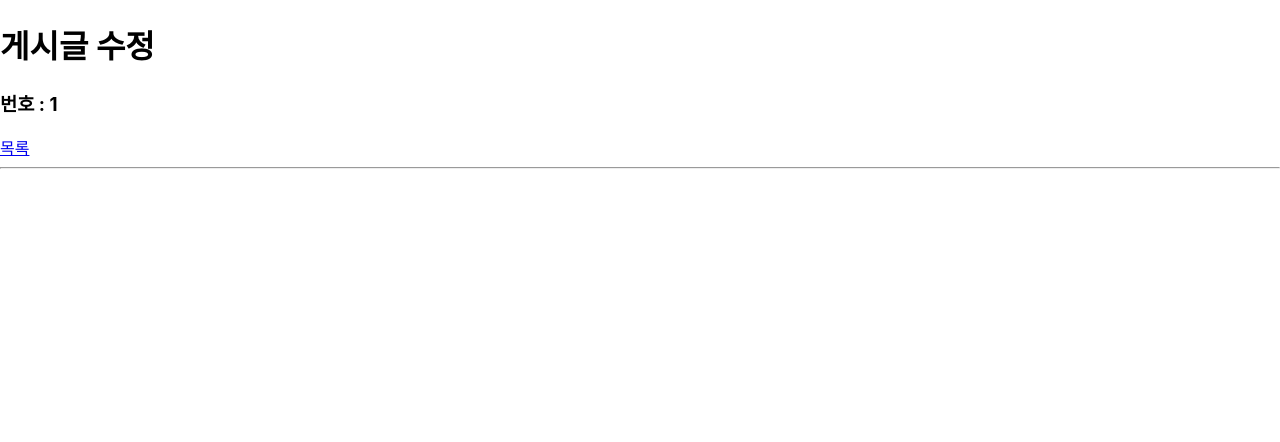
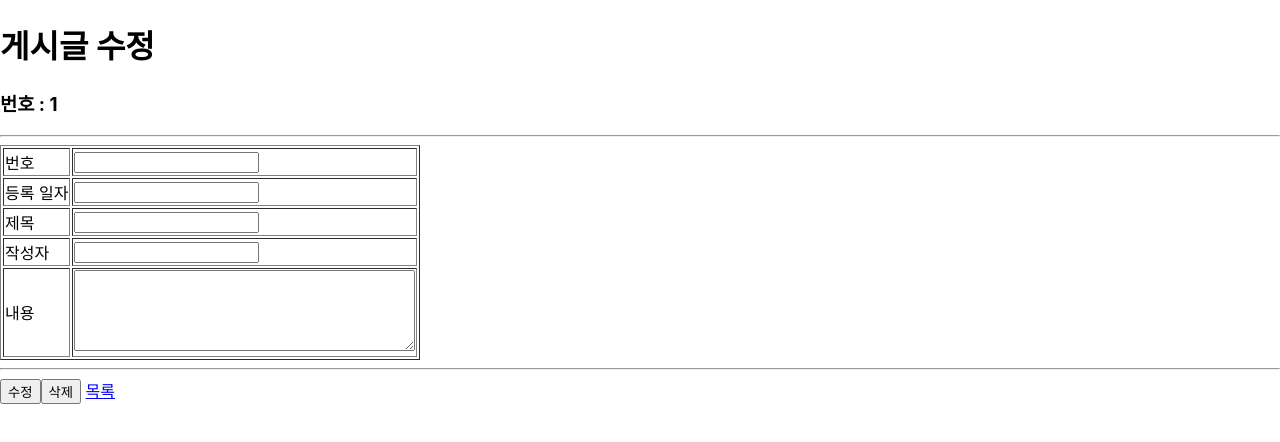
Before and after one commit to almond0115/bulletin-board-app, a React (Create React App) app in the folder board/client/: page /boards/update/1 in a window 1280 px wide. Shown: the top 442 px of the page. Built offline with nearby package versions, Linux system fonts and the light colour scheme; no server answers.

Commit message:
feat: board update, delete

```diff
--- /dev/null
+++ b/board/client/src/components/BoardUpdateForm.jsx
@@ -0,0 +1,85 @@
+import React, { useEffect, useState } from 'react'
+import { Link } from 'react-router-dom'
+
+const BoardUpdateFrom = ({ no, board, onUpdate, onDelete }) => {
+
+  // state 설정
+  const [title, setTitle] = useState('')
+  const [writer, setWriter] = useState('')
+  const [content, setContent] = useState('')
+
+  const handleChangeTitle = (e) => {
+      setTitle(e.target.value)
+  }
+
+  const handleChangeWriter = (e) => {
+      setWriter(e.target.value)
+  }
+
+  const handleChangeContent = (e) => {
+      setContent(e.target.value)
+  }
+
+  const onSubmit = () => {
+    onUpdate(no, title, writer, content)
+  }
+
+  useEffect( () => {
+    if(board){
+        setTitle(board.title)
+        setWriter(board.writer)
+        setContent(board.content)
+    }
+  }, [board])
+
+  return (
+      <div>
+          <h1>게시글 수정</h1>
+          <h3> 번호 : {no} </h3>
+          <hr />
+          <table border={1}>
+              <tbody>
+                  <tr>
+                      <td>번호</td>
+                      <td>
+                          <input type="text" value={board.no} readOnly />
+                      </td>
+                  </tr>
+                  <tr>
+                      <td>등록 일자</td>
+                      <td>
+                          <input type="text" value={board.regDate} readOnly />
+                      </td>
+                  </tr>
+                  <tr>
+                      <td>제목</td>
+                      <td>
+                          <input type="text" value={title} onChange={handleChangeTitle} />
+                      </td>
+                  </tr>
+                  <tr>
+                      <td>작성자</td>
+                      <td>
+                          <input type="text" value={writer} onChange={handleChangeWriter} />
+                      </td>
+                  </tr>
+                  <tr>
+                      <td>내용</td>
+                      <td>
+                          <textarea cols="40" rows="5"
+                                    value={content}
+                                    onChange={handleChangeContent} />
+                      </td>
+                  </tr>
+              </tbody>
+          </table>
+          <hr />
+          <button onClick={ onSubmit }>수정</button>
+          <button onClick={ () => onDelete(no) }>삭제</button>
+          <span> </span>
+          <Link to="/boards">목록</Link>
+      </div>
+  )
+}
+
+export default BoardUpdateFrom
--- a/board/client/src/containers/BoardReadContainer.jsx
+++ b/board/client/src/containers/BoardReadContainer.jsx
@@ -17,13 +17,12 @@ const BoardReadContainer = () => {
             setBoard(data);
         } catch (e) {
             console.log(e);
-            setBoard(null);
         }
     }
 
     useEffect( () => {
         getBoard()
-    }, [no])
+    }, [])
 
     return <BoardRead no={no} board={board} />
 }
--- a/board/client/src/containers/BoardUpdateContainer.jsx
+++ b/board/client/src/containers/BoardUpdateContainer.jsx
@@ -1,17 +1,57 @@
-import React from 'react'
-import { Link, useParams } from 'react-router-dom'
+import React, { useEffect, useState } from 'react'
+import { Link, useParams, useNavigate } from 'react-router-dom'
+import * as boards from '../apis/boards'
+import BoardUpdateForm from '../components/BoardUpdateForm'
 
 // 게시글 수정
 const BoardUpdateContainer = () => {
     const { no } = useParams()
-    return (
-        <div>
-            <h1>게시글 수정</h1>
-            <h3> 번호 : {no} </h3>
-            <Link to="/boards">목록</Link>
-            <hr />
-        </div>
-      )
+
+    const [board, setBoard] = useState({})
+
+    const navigate = useNavigate()
+
+    const onUpdate = async (no, title, writer, content) => {
+        try {
+            const response = await boards.update(no, title, writer, content)
+            console.log(response.data)
+            alert('수정 완료')
+
+            // 게시글 목록 이동
+            navigate('/boards')
+        } catch (e) {
+            console.log(e)
+        }
+    }
+
+    const getBoard = async () => {
+        try {
+            const response = await boards.select(no);
+            const data = response.data;
+            console.log(data);
+            setBoard(data);
+        } catch (e) {
+            console.log(e)
+        }
+    }
+
+    useEffect( () => {
+        getBoard()
+    }, [])
+
+    const onDelete = async (no) => {
+        const response = await boards.remove(no);
+        alert('삭제 완료')
+
+        // 게시글 목록 이동
+        navigate('/boards')
+    }
+
+    return <BoardUpdateForm no={no}
+                            board={board}
+                            onUpdate={onUpdate}
+                            onDelete={onDelete}
+                             />
 }
 
 export default BoardUpdateContainer
```
